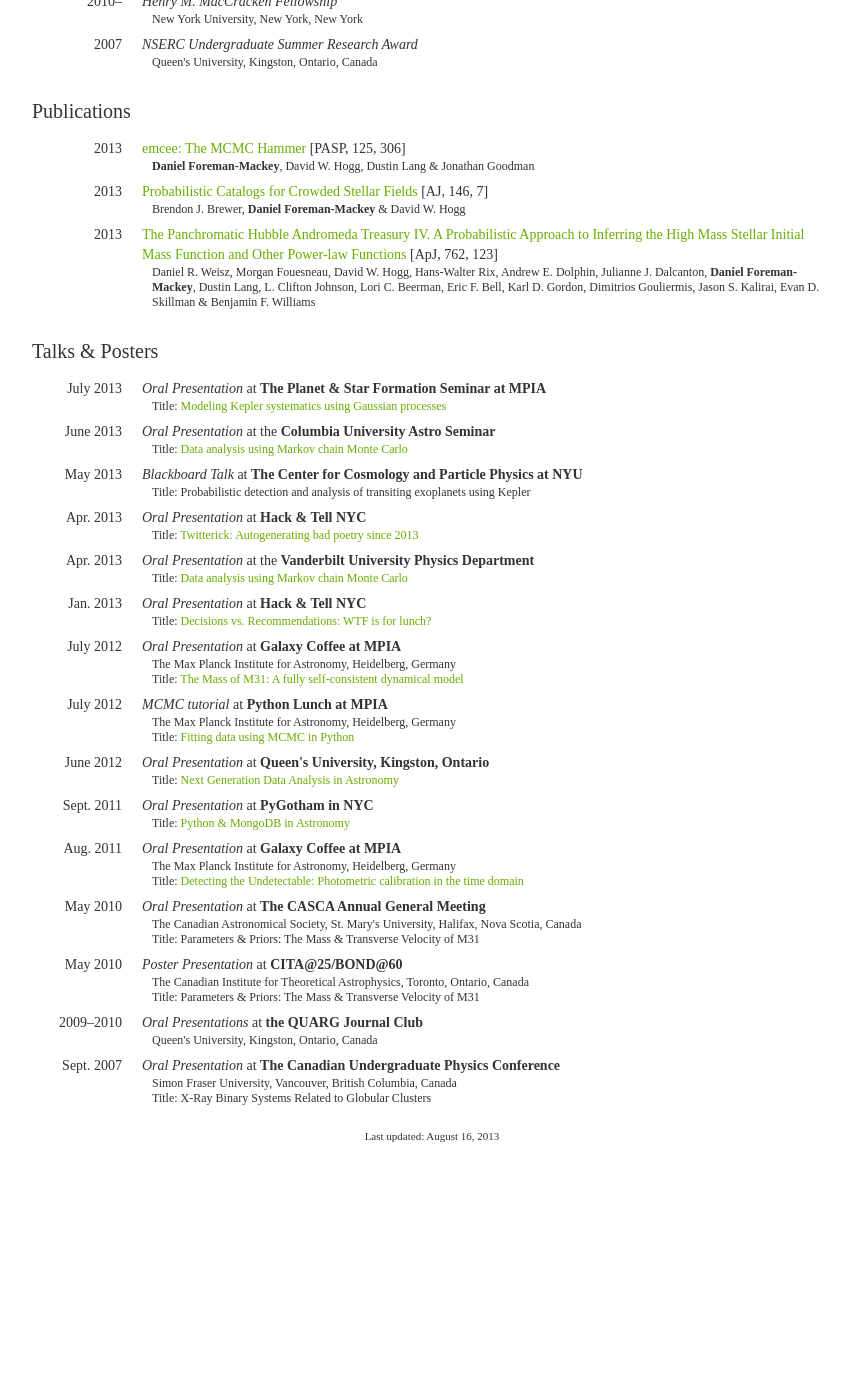
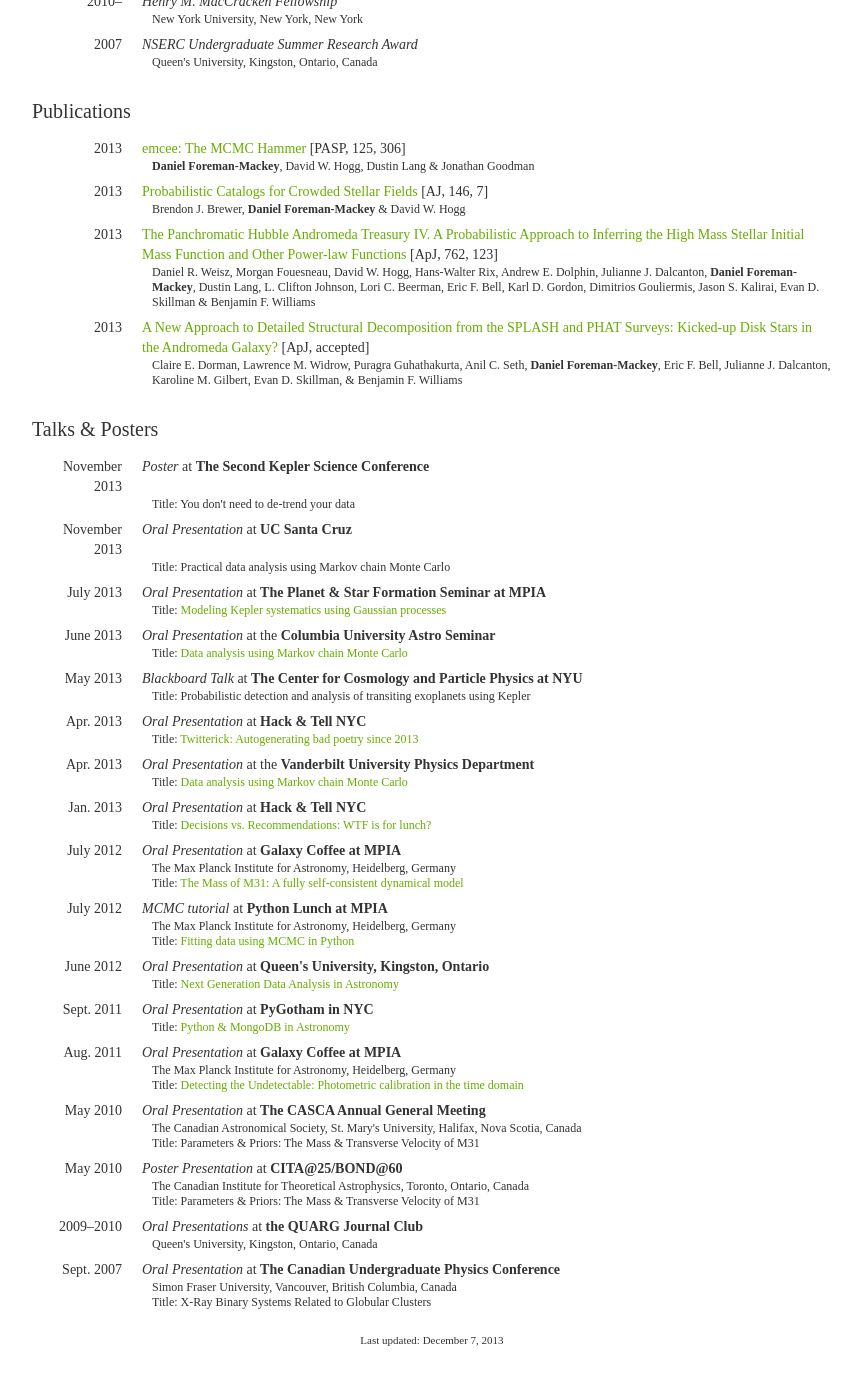
Before and after one commit to dfm/dfm.github.com, a Jekyll site: the page cv/index.html, which Jekyll copies as it is, in a window 1280 px wide and 1400 px high, scrolled down 1200 px. Shown: the top 1385 px of the window, without its empty margins (208-1069 px from the left). Built offline with Jekyll 4.4.1, drawn with Linux system fonts in a browser that asks for light colours; comment, search, counter and statistics services are not loaded; before the commit the page ends 2396 px from its top, so only the background shows below that.

Commit message:
Updating CV

```diff
--- a/cv/index.html
+++ b/cv/index.html
@@ -245,6 +245,19 @@
                         Evan D. Skillman &amp; Benjamin F. Williams
                     </span>
                 </li>
+                <li>
+                    <span class="date">2013</span>
+                    <span class="title"><a href="http://arxiv.org/abs/1310.4179">
+                        A New Approach to Detailed Structural Decomposition
+                        from the SPLASH and PHAT Surveys: Kicked-up Disk Stars in the
+                        Andromeda Galaxy?</a> [ApJ, accepted]</span>
+                    <span class="meta">
+                        Claire E. Dorman, Lawrence M. Widrow, Puragra Guhathakurta,
+                        Anil C. Seth, <b>Daniel Foreman-Mackey</b>, Eric F. Bell,
+                        Julianne J. Dalcanton, Karoline M. Gilbert, Evan D. Skillman,
+                        &amp; Benjamin F. Williams
+                    </span>
+                </li>
             </ul>
         </section>
 
@@ -259,6 +272,22 @@
             <h2>Talks &amp; Posters</h2>
 
             <ul>
+                <li>
+                    <span class="date">November 2013</span>
+                    <span class="position">Poster</span> at
+                    <span class="institute">The Second Kepler Science Conference</span>
+                    <span class="meta">
+                        Title: You don't need to de-trend your data
+                    </span>
+                </li>
+                <li>
+                    <span class="date">November 2013</span>
+                    <span class="position">Oral Presentation</span> at
+                    <span class="institute">UC Santa Cruz</span>
+                    <span class="meta">
+                        Title: Practical data analysis using Markov chain Monte Carlo
+                    </span>
+                </li>
                 <li>
                     <span class="date">July 2013</span>
                     <span class="position">Oral Presentation</span> at
@@ -399,7 +428,7 @@
         </section>
 
         <footer>
-            Last updated: August 16, 2013
+            Last updated: December 7, 2013
         </footer>
 
     </div>
```
